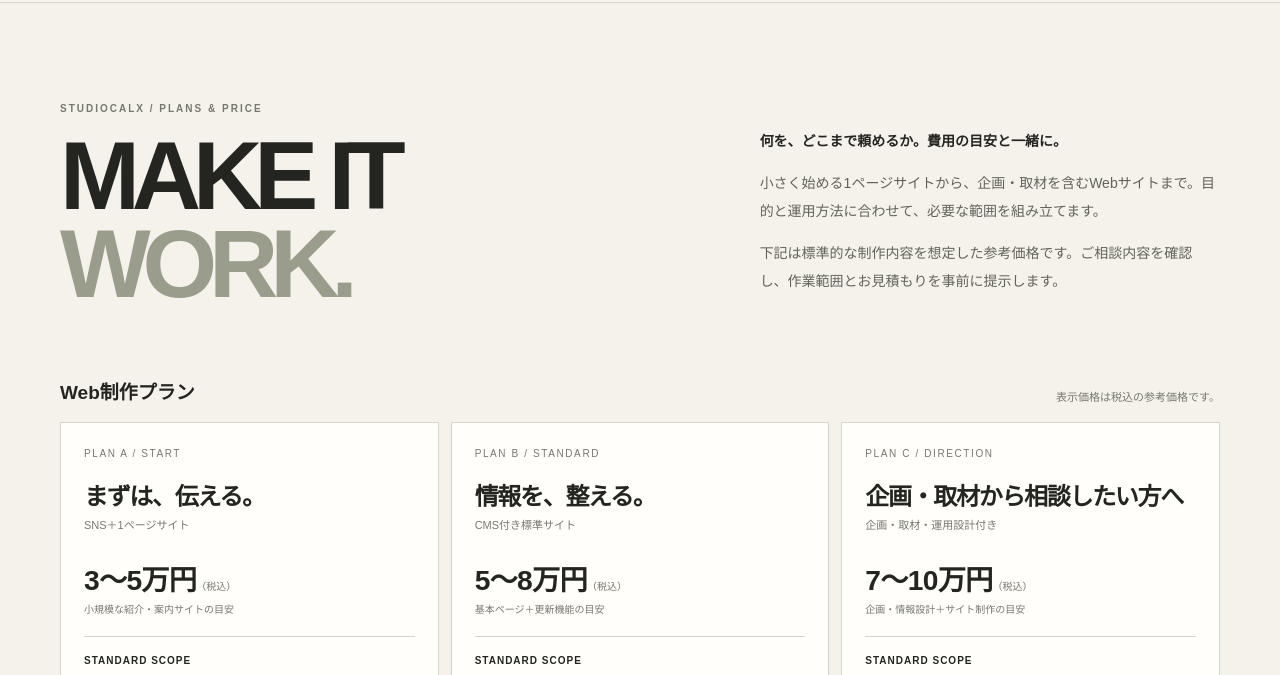
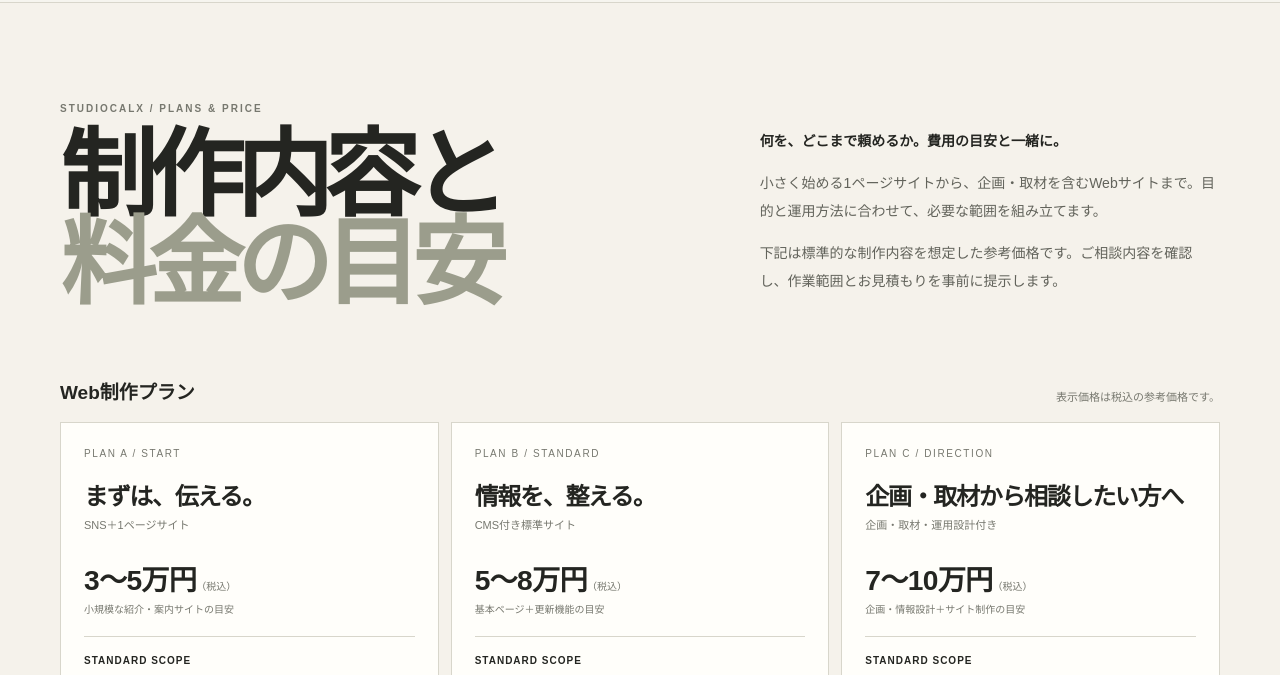
Before and after one commit to studiocalx/studiocalx, a plain HTML site: page pricing.html in a window 1280 px wide. Shown: the part 79-754 px from the top of the page. Drawn offline with Linux system fonts and the light colour scheme.

Commit message:
Replace translated display headings on pricing.html

```diff
--- a/pricing.html
+++ b/pricing.html
@@ -48,7 +48,7 @@
 <button class="menu-toggle" aria-label="メニューを開く" aria-expanded="false">☰</button>
 </div></header>
 <main class="wrap">
-<section class="intro"><div><div class="eyebrow">STUDIOCALX / PLANS & PRICE</div><h1>MAKE IT<br><span>WORK.</span></h1></div><div class="intro-copy"><p><strong>何を、どこまで頼めるか。費用の目安と一緒に。</strong></p><p>小さく始める1ページサイトから、企画・取材を含むWebサイトまで。目的と運用方法に合わせて、必要な範囲を組み立てます。</p><p>下記は標準的な制作内容を想定した参考価格です。ご相談内容を確認し、作業範囲とお見積もりを事前に提示します。</p></div></section>
+<section class="intro"><div><div class="eyebrow">STUDIOCALX / PLANS & PRICE</div><h1>制作内容と<br><span>料金の目安</span></h1></div><div class="intro-copy"><p><strong>何を、どこまで頼めるか。費用の目安と一緒に。</strong></p><p>小さく始める1ページサイトから、企画・取材を含むWebサイトまで。目的と運用方法に合わせて、必要な範囲を組み立てます。</p><p>下記は標準的な制作内容を想定した参考価格です。ご相談内容を確認し、作業範囲とお見積もりを事前に提示します。</p></div></section>
 <div class="price-head"><h2>Web制作プラン</h2><p>表示価格は税込の参考価格です。</p></div>
 <section class="plans" aria-label="制作プラン">
 <article class="plan"><div class="plan-top"><span class="plan-code">PLAN A / START</span></div><h3>まずは、伝える。</h3><p class="plan-sub">SNS＋1ページサイト</p><div class="price">3〜5万円<small>（税込）</small></div><p class="price-note">小規模な紹介・案内サイトの目安</p><div class="rule"></div><h4>STANDARD SCOPE</h4><ul><li>縦長1ページのスクロール型サイト</li><li>目安として4項目前後の情報を縦に構成（例：紹介・サービス・特徴・アクセス／問い合わせ）</li><li>スクロールに沿って内容を見せ、ページ内で情報を順番に伝える設計</li><li>SNS・問い合わせへの導線</li><li>スマートフォン対応</li><li>基本的な公開・表示確認</li></ul><div class="fit"><b>こんな方に</b>まずWeb上の案内場所を持ちたい個人・小規模店舗</div><p class="fit">構成イメージ：<a href="cafe-demo.html">Nocturne Cafe</a> ／ <a href="bar-demo.html">BAR L’ÉTOILE</a></p></article>
```
